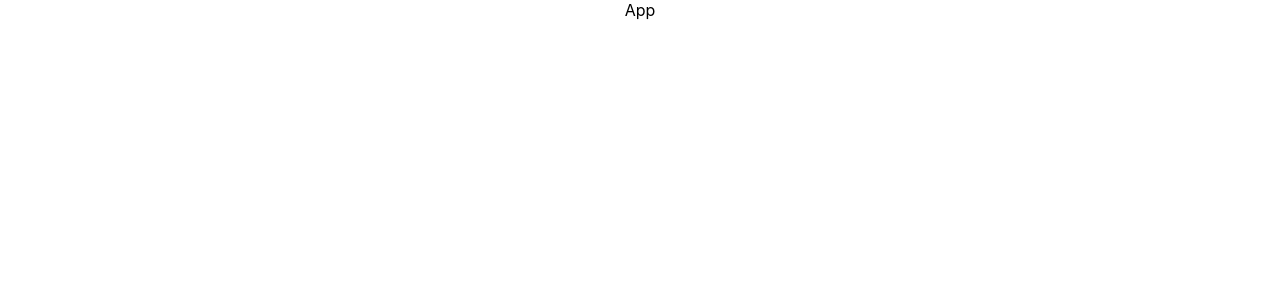
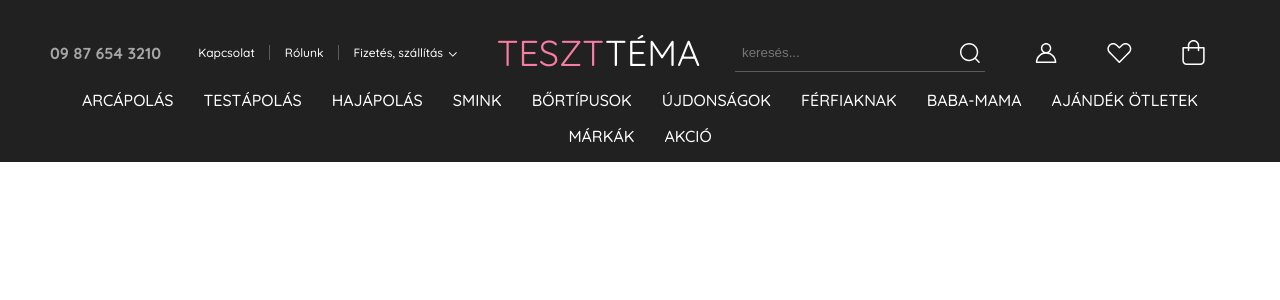
Before and after one commit to developergyuri/sr-demo, a React (Create React App) app: page / in a window 1280 px wide. Shown: the top 300 px of the page. Built offline with nearby package versions, Linux system fonts and the light colour scheme.

Commit message:
created header component

```diff
--- a/src/App.css
+++ /dev/null
@@ -1,38 +0,0 @@
-.App {
-  text-align: center;
-}
-
-.App-logo {
-  height: 40vmin;
-  pointer-events: none;
-}
-
-@media (prefers-reduced-motion: no-preference) {
-  .App-logo {
-    animation: App-logo-spin infinite 20s linear;
-  }
-}
-
-.App-header {
-  background-color: #282c34;
-  min-height: 100vh;
-  display: flex;
-  flex-direction: column;
-  align-items: center;
-  justify-content: center;
-  font-size: calc(10px + 2vmin);
-  color: white;
-}
-
-.App-link {
-  color: #61dafb;
-}
-
-@keyframes App-logo-spin {
-  from {
-    transform: rotate(0deg);
-  }
-  to {
-    transform: rotate(360deg);
-  }
-}
--- a/src/App.jsx
+++ /dev/null
@@ -1,11 +0,0 @@
-import './App.css';
-
-function App() {
-  return (
-    <div className="App">
-      App
-    </div>
-  );
-}
-
-export default App;
--- /dev/null
+++ b/src/components/header/Header.jsx
@@ -0,0 +1,62 @@
+import React from "react";
+
+/* Styles */
+import styles from "./Header.module.css";
+
+/* Own Components */
+import { ReactComponent as ArrowDownIcon } from "../../assets/header_arrow.svg";
+import { ReactComponent as ProfileIcon } from "../../assets/header_profile.svg";
+import { ReactComponent as HeartIcon } from "../../assets/header_heart.svg";
+import { ReactComponent as BagIcon } from "../../assets/header_bag.svg";
+import Navigation from "../ui/navigation/Navigation";
+import Searchbar from "../ui/searchbar/Searchbar";
+import Logo from "../ui/logo/Logo";
+
+const Header = () => {
+  const iconClickHandler = (value) => {
+    alert(`Clicked: ${value}`);
+  };
+
+  return (
+    <header className={styles.container}>
+      <div className={styles.infos}>
+        <span className={styles.infoTel}>09 87 654 3210</span>
+        <div className={styles.infoLinks}>
+          <a className={styles.link} href="/">
+            Kapcsolat
+          </a>
+          <a className={styles.link} href="/">
+            Rólunk
+          </a>
+          <a className={styles.link} href="/">
+            Fizetés, szállítás
+            <ArrowDownIcon className={styles.linkIcon} />
+          </a>
+        </div>
+      </div>
+      <div className={styles.logo}>
+        <Logo link="/" simple="Teszt" highlighted="téma" />
+      </div>
+      <div className={styles.actions}>
+        <Searchbar />
+        <ProfileIcon
+          className={styles.actionIcon}
+          onClick={() => iconClickHandler("Profile")}
+        />
+        <HeartIcon
+          className={styles.actionIcon}
+          onClick={() => iconClickHandler("Heart")}
+        />
+        <BagIcon
+          className={styles.actionIcon}
+          onClick={() => iconClickHandler("Bag")}
+        />
+      </div>
+      <nav className={styles.menu}>
+        <Navigation />
+      </nav>
+    </header>
+  );
+};
+
+export default Header;
--- /dev/null
+++ b/src/components/header/Header.module.css
@@ -0,0 +1,156 @@
+.container {
+  min-height: 130px;
+  background: #212121;
+  padding: 30px 50px 0 50px;
+  color: #ffffff;
+
+  display: grid;
+  grid-auto-columns: 1fr;
+  grid-template-columns: auto 1fr auto;
+  grid-template-rows: min-content 1fr;
+  gap: 15px 15px;
+  grid-template-areas:
+    "Infos Logo Actions"
+    "Menu Menu Menu";
+
+  overflow: hidden;
+  transition: all 0.3s ease-in-out;
+}
+
+.infos {
+  grid-area: Infos;
+  display: flex;
+  flex-direction: row;
+  justify-content: flex-start;
+  align-items: center;
+}
+
+.infoTel {
+  color: #a6a6a6;
+  font-size: 16px;
+  font-weight: 700;
+  line-height: 20px;
+  margin-right: 37px;
+  cursor: pointer;
+}
+
+.infoLinks {
+  display: flex;
+  flex-direction: row;
+  justify-content: flex-start;
+  align-items: center;
+}
+
+.link {
+  position: relative;
+  font-size: 12px;
+  font-weight: 500;
+  line-height: 15px;
+  cursor: pointer;
+  text-decoration: none !important;
+  color: #ffffff !important;
+}
+
+.link:first-child {
+  padding: 0 14px 0 0;
+}
+
+.link:last-child {
+  padding: 0 0 0 15px;
+}
+
+.link:not(:first-child):not(:last-child) {
+  padding: 0 14px 0 15px;
+}
+
+.link:not(:last-child) {
+  border-right: 1px solid #5c5c5c;
+}
+
+.link::after {
+  content: "";
+  position: absolute;
+  bottom: -5px;
+  height: 1px;
+  background-image: linear-gradient(90deg, #ffffff 0%, #ffffff 100%);
+  background-repeat: no-repeat;
+  background-position: center bottom;
+  background-size: 0% 1px;
+  transition: all 0.3s ease-in-out;
+}
+
+.link:first-child::after {
+  left: 0;
+  right: 14px;
+}
+
+.link:last-child::after {
+  left: 15px;
+  right: 0;
+}
+
+.link:not(:first-child):not(:last-child)::after {
+  left: 15px;
+  right: 14px;
+}
+
+.link:hover::after {
+  background-size: 100% 1px;
+}
+
+.linkIcon {
+  width: 9px;
+  height: auto;
+  margin: 0 5px;
+}
+
+.logo {
+  grid-area: Logo;
+  display: flex;
+  justify-content: center;
+  align-items: center;
+}
+
+.actions {
+  grid-area: Actions;
+  display: flex;
+  flex-direction: row;
+  justify-content: flex-end;
+  align-items: center;
+}
+
+.actionIcon {
+  margin: 0 25px;
+  cursor: pointer;
+  transition: all 0.3s ease-in-out;
+}
+
+.actionIcon:hover {
+  transform: scale(1.1);
+}
+
+.menu {
+  grid-area: Menu;
+  display: flex;
+  flex-direction: row;
+  flex-wrap: wrap;
+  justify-content: center;
+  align-items: flex-end;
+}
+
+@media screen and (max-width: 1240px) {
+  .container {
+    padding: 15px 25px 0 25px;
+    gap: 10px 10px;
+    grid-template-columns: 1fr 1fr;
+    grid-template-rows: min-content min-content 1fr;
+    grid-template-areas:
+      "Infos Actions"
+      "Logo Logo"
+      "Menu Menu";
+  }
+
+  .infos {
+    align-items: flex-end;
+  }
+}
--- a/src/index.css
+++ b/src/index.css
@@ -1,13 +1,8 @@
+@import url("https://fonts.googleapis.com/css2?family=Quicksand:wght@300;400;500;600;700&display=swap");
+
 body {
   margin: 0;
-  font-family: -apple-system, BlinkMacSystemFont, 'Segoe UI', 'Roboto', 'Oxygen',
-    'Ubuntu', 'Cantarell', 'Fira Sans', 'Droid Sans', 'Helvetica Neue',
-    sans-serif;
+  font-family: "Quicksand", sans-serif !important;
   -webkit-font-smoothing: antialiased;
   -moz-osx-font-smoothing: grayscale;
 }
-
-code {
-  font-family: source-code-pro, Menlo, Monaco, Consolas, 'Courier New',
-    monospace;
-}
--- a/src/index.jsx
+++ b/src/index.jsx
@@ -1,11 +1,15 @@
-import React from 'react';
-import ReactDOM from 'react-dom';
-import './index.css';
-import App from './App';
+import React from "react";
+import ReactDOM from "react-dom";
+
+/* Styles */
+import "./index.css";
+
+/* Own Components */
+import Header from "./components/header/Header";
 
 ReactDOM.render(
   <React.StrictMode>
-    <App />
+    <Header />
   </React.StrictMode>,
-  document.getElementById('root')
+  document.getElementById("root")
 );
```
